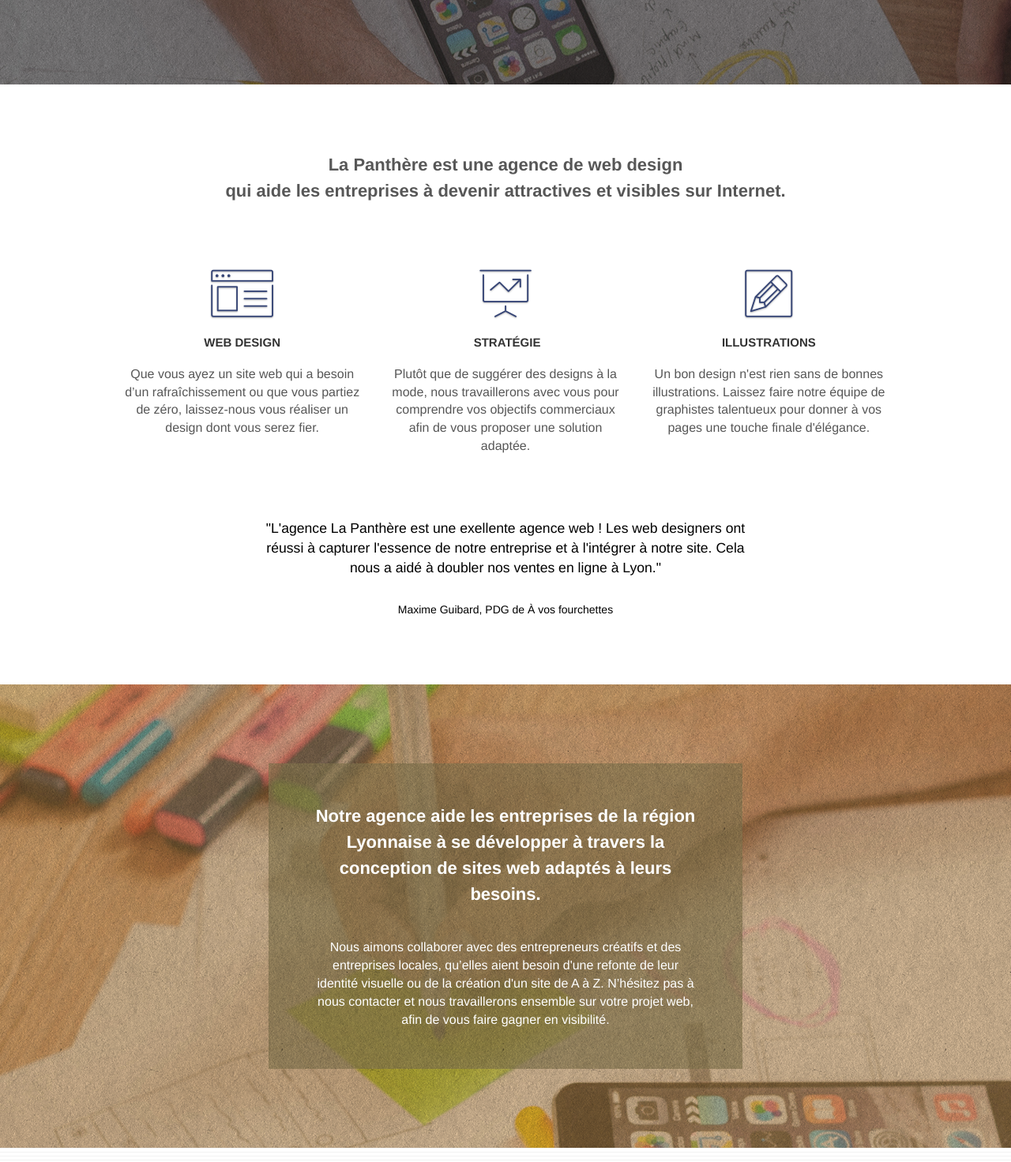
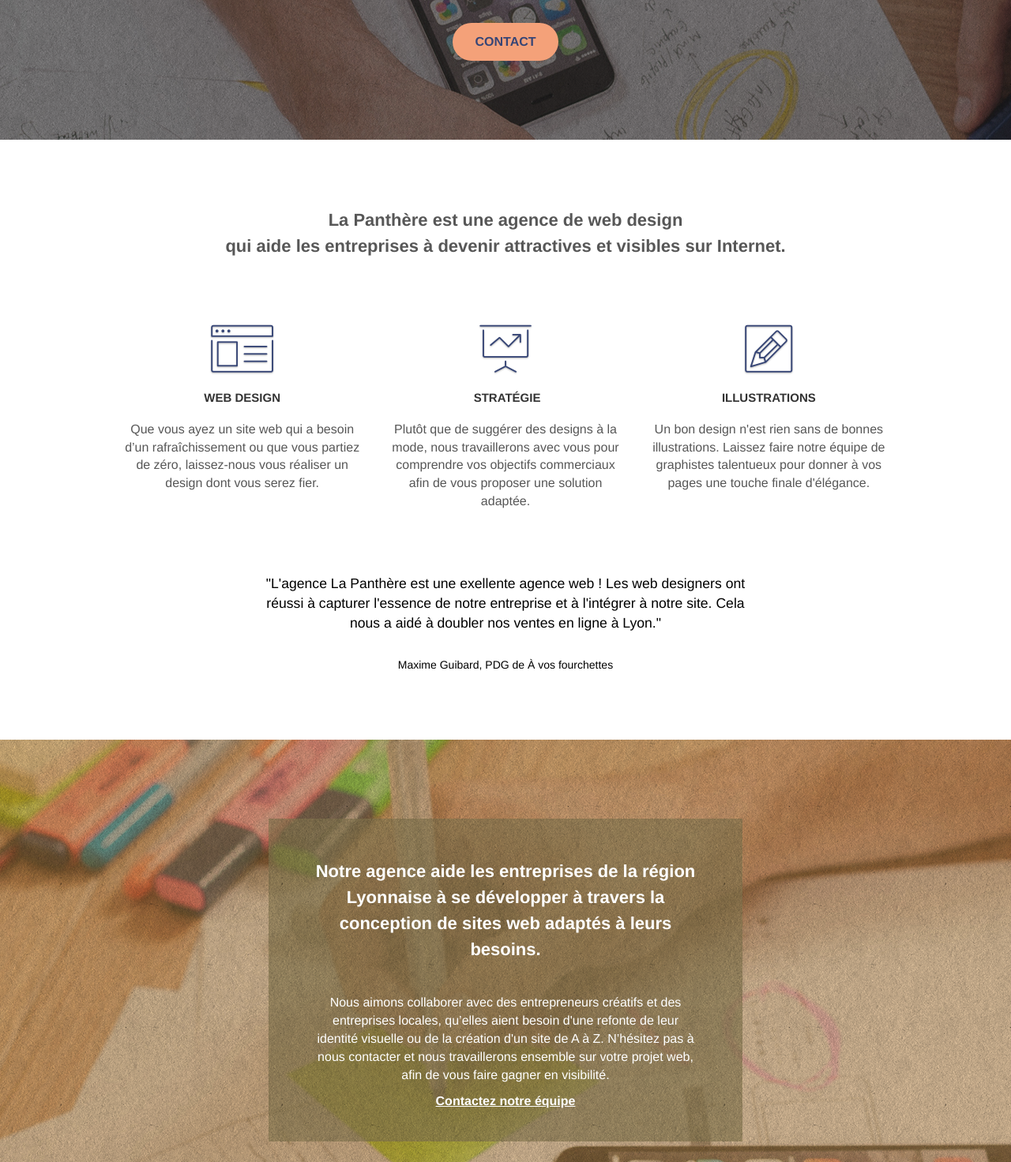
Before and after one commit to mbourjac/oc-projet-4, a plain HTML site: page index.html in a window 1280 px wide. Shown: the part 348-1820 px from the top of the page at 79% size. Drawn offline with Linux system fonts and the light colour scheme.

Commit message:
Add homepage and contact links

```diff
--- a/index.html
+++ b/index.html
@@ -25,7 +25,9 @@
 			<div class="container bloc-sm">
 				<nav class="navbar row" aria-label="navigation interne">
 					<div class="navbar-header">
-						<img src="img/agence-la-panthere-monochrome.svg" alt="La Panthère, Agence de Web design" height="40" />
+						<a href="index.html">
+							<img src="img/agence-la-panthere-monochrome.svg" alt="La Panthère, Agence de Web design" height="40" />
+						</a>
 						<button id="nav-toggle" type="button" class="ui-navbar-toggle navbar-toggle" data-toggle="collapse" data-target=".navbar-1">
 							<span class="sr-only">Ouvrir le menu de navigation</span><span class="icon-bar"></span><span class="icon-bar"></span><span class="icon-bar"></span>
 						</button>
@@ -55,6 +57,9 @@
 								<h1 class="text-center hero-bloc-text tc-white">
 									Agence de web design à Lyon
 								</h1>
+								<div class="col-sm-12 text-center">
+									<a href="contact.html" class="button btn-atomic-tangerine btn-rd btn-lg cta-hero">Contact</a>
+								</div>
 							</div>
 						</div>
 					</div>
@@ -129,6 +134,7 @@
 							<p class="text-center tc-white">
 								Nous aimons collaborer avec des entrepreneurs créatifs et des entreprises locales, qu’elles aient besoin d'une refonte de leur identité visuelle ou de la création d'un site de A à Z. N’hésitez pas à nous contacter et nous travaillerons ensemble sur votre projet web, afin de vous faire gagner en visibilité.
 							</p>
+							<a class="text-center ltc-white bold-link" href="contact.html">Contactez notre équipe</a>
 						</div>
 					</div>
 				</div>
--- a/style.css
+++ b/style.css
@@ -870,6 +870,11 @@ figure {
     margin-bottom: 40px;
 }
 
+#bloc-3-what-i-do a {
+    display: block;
+    font-size: 1rem;
+}
+
 #bloc-4-portfolio .container {
     padding: 65px 0;
 }
```
Also changed, not shown: contact.html (+3 -1 lines).
